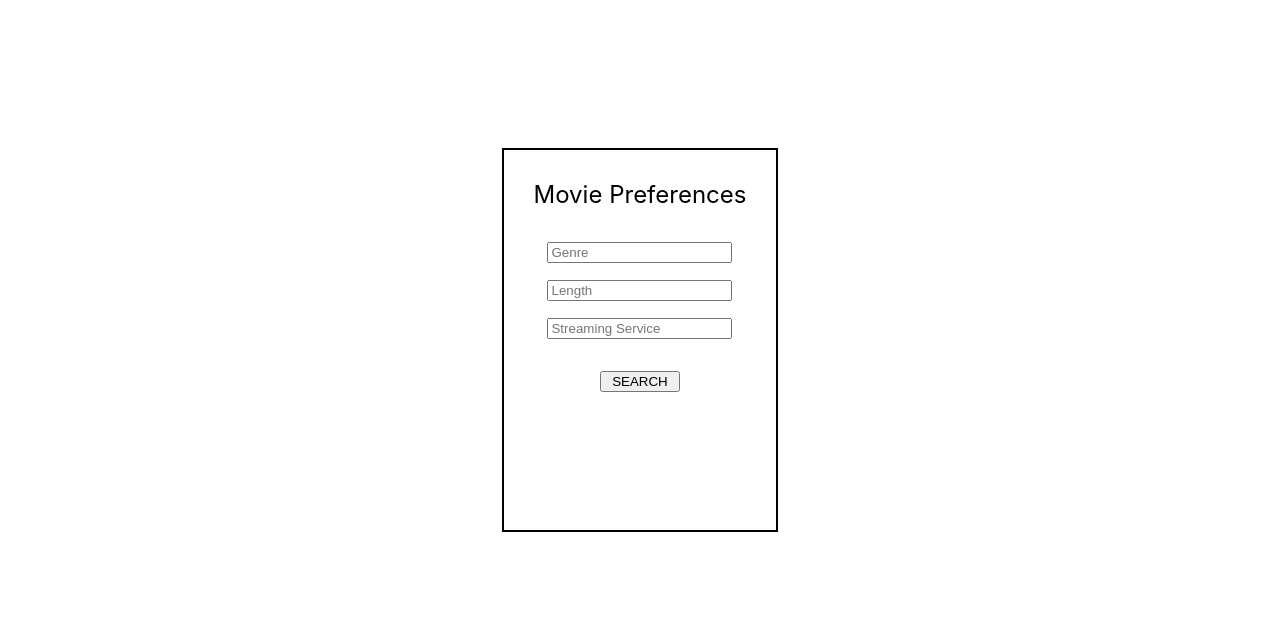
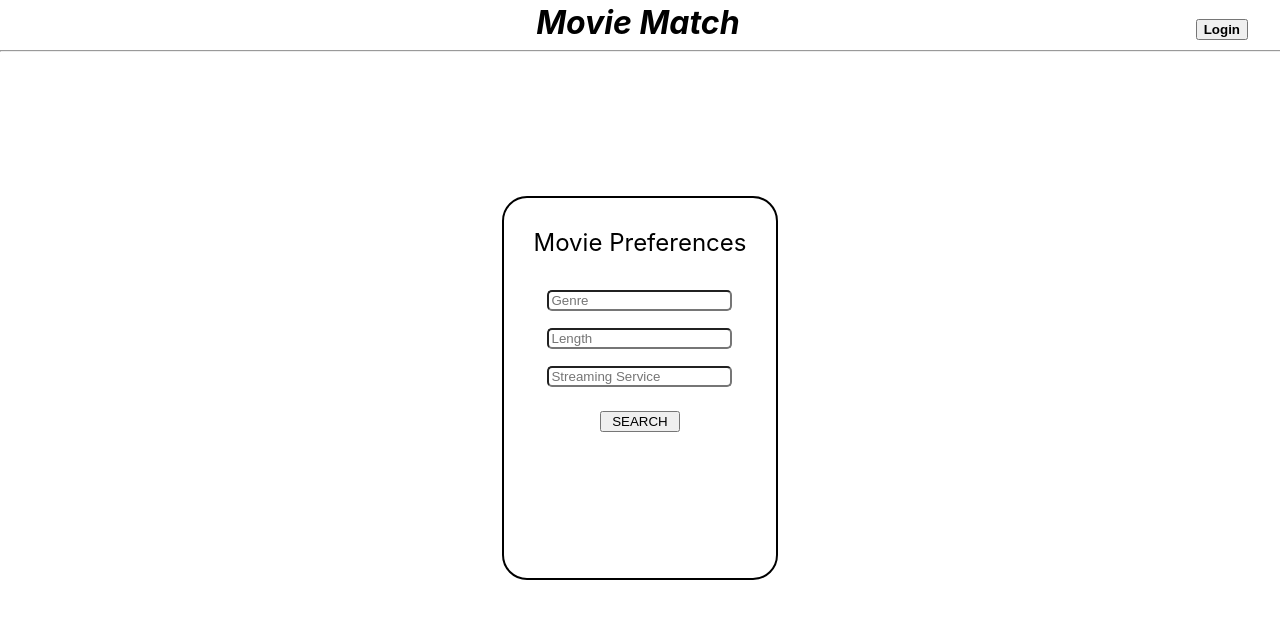
Before and after one commit to jwemmons/411-f22-a5-team7, a React (Create React App) app in the folder moviematch/: page / in a window 1280 px wide. Shown: the top 618 px of the page. Built offline with nearby package versions, Linux system fonts and the light colour scheme.

Commit message:
Created Navbar

```diff
--- a/moviematch/src/App.js
+++ b/moviematch/src/App.js
@@ -1,9 +1,12 @@
 import './App.css';
 import Form from './components/form';
+import Navbar from './components/navbar';
+
 
 function App() {
   return (
     <div className="App">
+      <Navbar></Navbar>
       <Form></Form>
     </div>
   );
--- /dev/null
+++ b/moviematch/src/components/navbar.js
@@ -0,0 +1,22 @@
+import '../styles/navbar.css'
+
+function Navbar() {
+  return (
+    <div className="navbar-container">
+        <div className='navbar-content'>
+
+            <div className='appTitle'>
+                    Movie Match
+            </div>
+            <div>
+                <button className='loginButton'>Login</button>
+            </div>
+            <hr></hr>
+        </div>
+
+
+    </div>
+  );
+}
+
+export default Navbar;
--- a/moviematch/src/styles/form.css
+++ b/moviematch/src/styles/form.css
@@ -15,13 +15,17 @@ form {
     border:2px solid black;
     padding: 30px;
     min-height: 20rem;
+    border-radius: 25px;
+
 }
 input{
     margin-bottom: 1rem;
+    border-radius: 5px;
+
 }
 
 .searchMovie {
     min-width: 5rem;
     min-height: 1rem;
-    margin-top: 1rem;
+    margin-top: .5rem;
 }
--- /dev/null
+++ b/moviematch/src/styles/navbar.css
@@ -0,0 +1,31 @@
+.navbar-container {
+    width: 100%;
+    max-height: 3rem;
+}
+
+.navbar-content div{
+    display: inline;
+}
+.navbar-content {
+    width: 100%;
+    display: inline-block;
+    margin-top: .2rem;
+}
+
+.appTitle {
+    font-size: 2rem;
+    font-weight: bold;
+    font-style: oblique;
+    margin-left: 5rem;
+}
+
+.loginButton {
+    font-weight: bold;
+    margin-right: 2rem;
+    margin-top: 1rem;
+    float: right;
+}
+
+hr {
+    width: 100%;
+}
```
